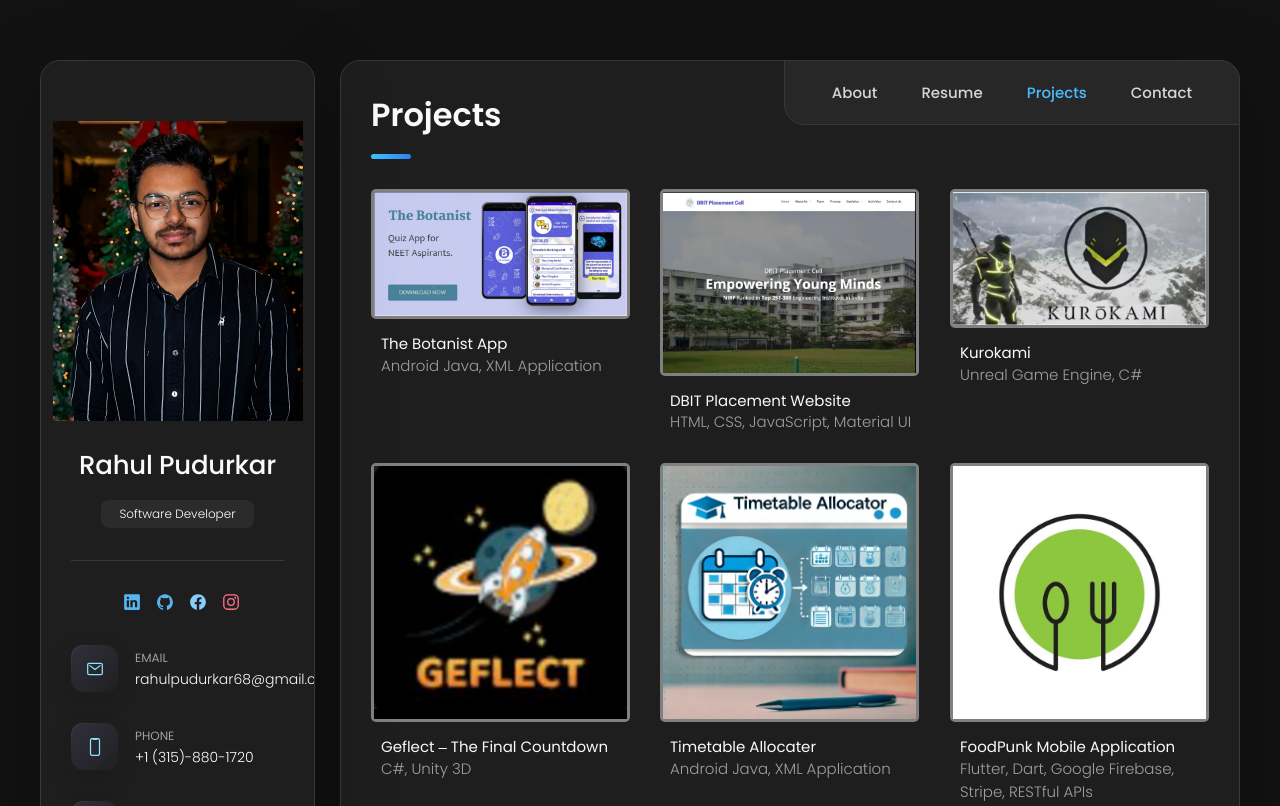
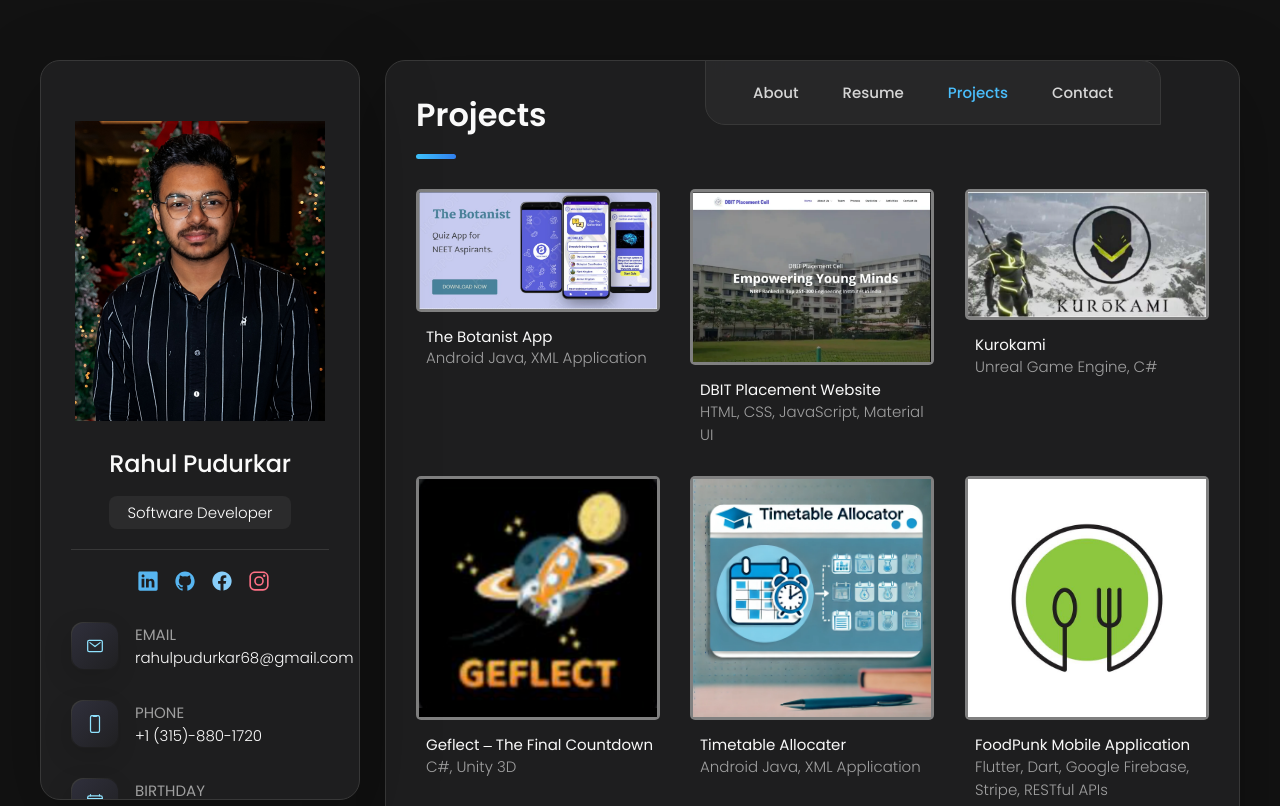
Before and after one commit to rahulpudurkar/Portfolio-Website, a plain HTML site: page index.html in a window 1280 px wide. Shown: the top 806 px of the page. Drawn offline with nearby package versions, Linux system fonts and the light colour scheme.

Commit message:
Update style.css

```diff
--- a/assets/css/style.css
+++ b/assets/css/style.css
@@ -372,7 +372,7 @@ main {
 
 .info-content .name {
   color: var(--white-2);
-  font-size: var(--fs-3);
+  font-size: var(--fs-2);
   font-weight: var(--fw-500);
   letter-spacing: -0.25px;
   margin-bottom: 10px;
@@ -381,7 +381,7 @@ main {
 .info-content .title {
   color: var(--white-1);
   background: var(--onyx);
-  font-size: var(--fs-8);
+  font-size: var(--fs-6);
   font-weight: var(--fw-300);
   width: max-content;
   padding: 3px 12px;
@@ -457,14 +457,15 @@ main {
 
 .contact-title {
   color: var(--light-gray-70);
-  font-size: var(--fs-8);
+  font-size: var(--fs-6);
   text-transform: uppercase;
-  margin-bottom: 2px;
-}
+  margin-bottom: 0px;
+}
+
 
 .contact-info :is(.contact-link, time, address) {
   color: var(--white-2);
-  font-size: var(--fs-7);
+  font-size: var(--fs-5);
 }
 
 .contact-info address {
@@ -476,13 +477,13 @@ main {
   justify-content: flex-start;
   align-items: center;
   gap: 15px;
-  padding-bottom: 4px;
+  /* padding-bottom: 4px; */
   padding-left: 7px;
 }
 
 .social-item .social-link {
   color: var(--light-gray-70);
-  font-size: 18px;
+  font-size: 22px;
 }
 
 
@@ -1591,11 +1592,11 @@ textarea.form-input::-webkit-resizer {
   }
 
   .separator {
-    margin: 32px 0;
+    margin: 20px 0;
   }
 
   .contacts-list {
-    gap: 20px;
+    gap: 5px;
   }
 
   .contact-info {
@@ -2163,6 +2164,86 @@ textarea.form-input::-webkit-resizer {
     z-index: 1;
   }
 
+  /* -------------------------------------------------------------------
+   OVERRIDE/REMOVE any earlier fixed “.sidebar, article { width: … }”
+   so they don’t conflict. (Comment or delete those lines.)
+-------------------------------------------------------------------- */
+
+/* =========================================================================
+   FLEX LAYOUT + WIDER SIDEBAR
+   Applies when viewport is at least 1250px wide
+============================================================================ */
+@media (min-width: 1250px) {
+  /* 1) Make <main> a flex container with two columns */
+  main {
+    display: flex;
+    gap: 25px;                    /* space between sidebar and content */
+    margin-inline: auto;          /* center the flex container horizontally */
+    max-width: 1200px;            /* optional: cap total content width */
+  }
+
+  /* 2) Sidebar: fixed flex-basis (e.g., 320px) */
+  .sidebar {
+    flex: 0 0 320px;              /* sidebar will never shrink/grow, stays 320px */
+    max-width: 320px;             /* prevent it from expanding beyond that */
+    margin-bottom: 0;             /* remove bottom margin in two-column mode */
+    position: sticky;             /* keep sidebar visible on scroll */
+    top: 60px;                    /* if your navbar height is 60px, adjust as needed */
+    height: calc(100vh - 60px);   /* optional: full viewport height minus navbar */
+  }
+
+  /* 3) Main-content: flexibly take all remaining space */
+  .main-content {
+    flex: 1 1 0%;                 /* allow it to shrink/grow to occupy leftover space */
+    min-width: 0;                 /* ensure child elements can shrink properly */
+    margin: 0;                    /* remove leftover margins */
+    position: relative;           /* so that any absolute children (e.g., navbar) are contained */
+  }
+
+  /* 4) Article sections: remove any fixed width so they fill as needed */
+  article {
+    width: auto;
+    margin-inline: 0;
+  }
+
+  /* 5) Navbar: offset it by the sidebar width to avoid overlap */
+  .navbar {
+    position: absolute;
+    top: 0;
+    left: 320px;                  /* push it rightward by exactly the sidebar width */
+    right: auto;                  /* override any earlier `right: 0` */
+    background: hsla(240, 1%, 17%, 0.75); /* keep your semi-transparent background */
+    border-radius: 0 20px 0 20px; /* retain your rounded corners */
+    padding: 0 20px;              /* horizontal padding */
+    box-shadow: none;             /* match your existing style */
+    z-index: 5;                   /* ensure it sits above other content */
+  }
+}
+
+/* =========================================================================
+   OPTIONAL: If you want a “slightly wider” sidebar on medium screens (≥580px),
+   but still use flex for large screens, you could add:
+============================================================================ */
+@media (min-width: 580px) and (max-width: 1249px) {
+  .sidebar {
+    width: 300px;                /* for example, a bit narrower on mid-size screens */
+    max-width: 300px;
+    margin-inline: auto;         /* center on mid‐size screens if not flex yet */
+  }
+  .main-content {
+    margin-top: 60px;            /* push below navbar */
+    margin-inline: auto;
+    width: calc(100% - 300px);   /* fill remaining space if you prefer a two‐column look */
+    min-width: 0;
+  }
+  /* Adjust navbar if needed for mid-size breakpoints: */
+  .navbar {
+    left: 300px;                 /* match the sidebar width on mid‐size */
+    right: auto;
+  }
+}
+
+
   .sidebar-info {
     flex-direction: column;
   }
```
